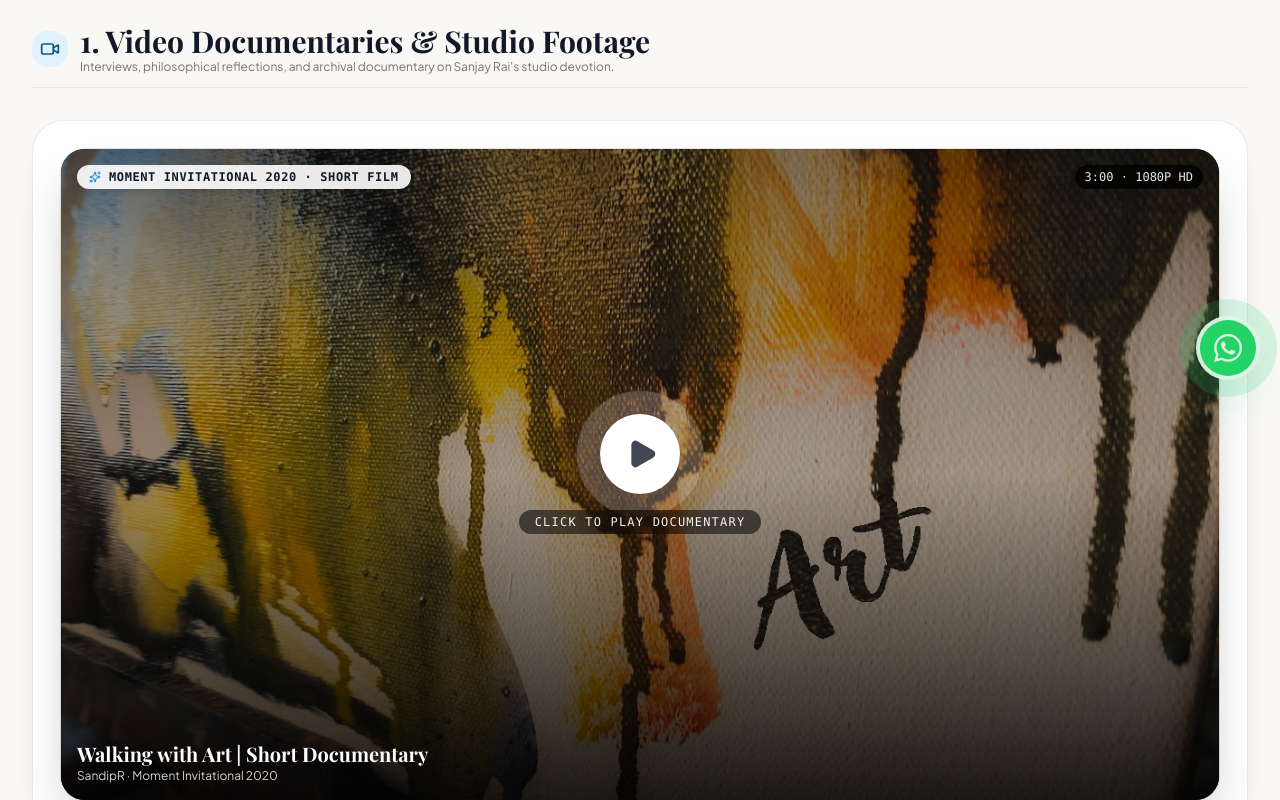
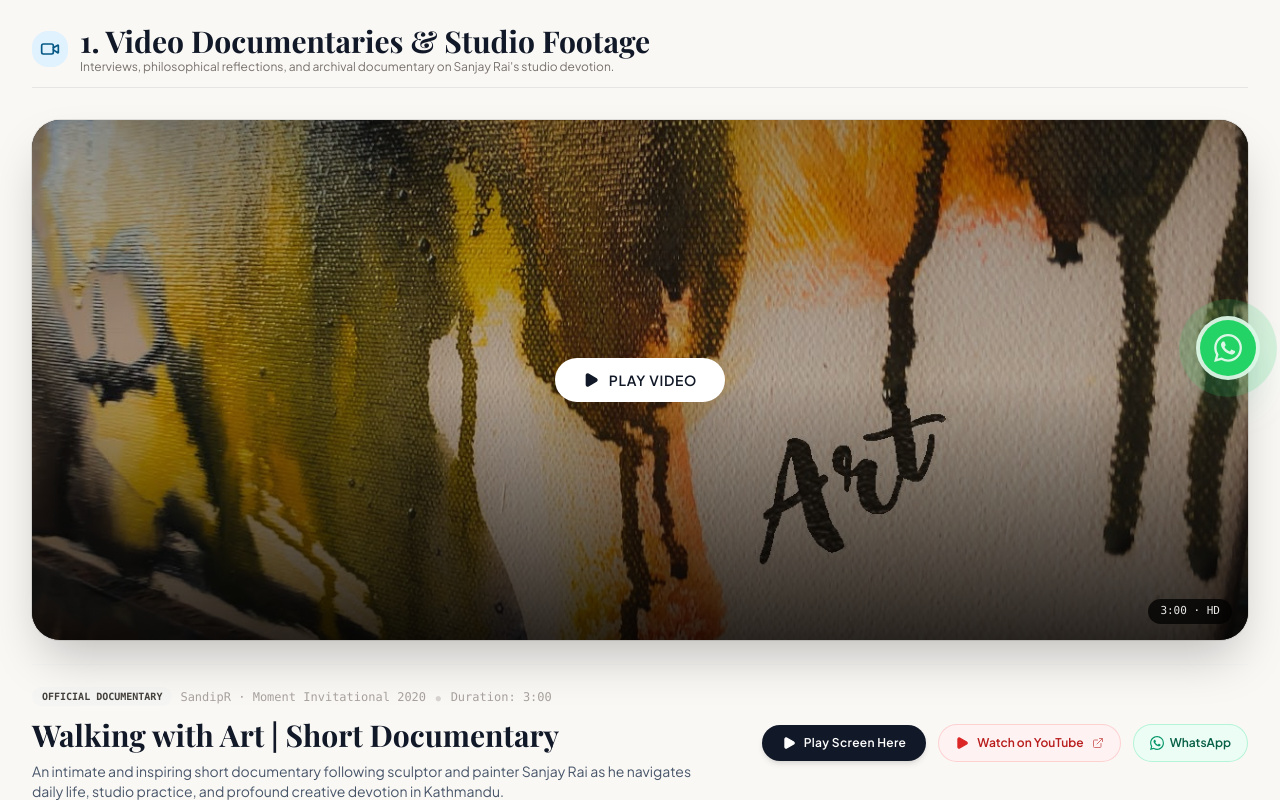
Before and after one commit to Prakash0m/sanjayrai, a React (Vite) app: page /media in a window 1280 px wide. Shown: the part 400-1200 px from the top of the page. Built offline with nearby package versions, Linux system fonts and the light colour scheme; the HTML template or start-up script is replaced by a standard one; a web font is replaced by a local one.

Commit message:
fix(media): remove top badge reference and add clean visible white pill play button with muted autoplay

```diff
--- a/src/pages/Media.tsx
+++ b/src/pages/Media.tsx
@@ -3,7 +3,7 @@ import { mediaVideos, mediaPublications, monographCatalogue } from '../data/port
 import { SmartImage } from '../components/SmartImage';
 import { getWhatsAppUrl } from '../config/site';
 import { WhatsAppIcon } from '../components/Icons';
-import { Video, BookOpen, FileText, Download, ExternalLink, Play, User, X, Sparkles } from 'lucide-react';
+import { Video, BookOpen, FileText, Download, ExternalLink, Play, User, X } from 'lucide-react';
 
 export const Media: React.FC = () => {
   const [activeVideo, setActiveVideo] = useState<string | null>(null);
@@ -47,14 +47,14 @@ export const Media: React.FC = () => {
 
           {/* Grand Featured Cinema Card */}
           {featuredVideo && (
-            <div className="group rounded-3xl sm:rounded-[32px] bg-white border border-stone-200/80 p-4 sm:p-7 shadow-xl shadow-stone-200/40 transition-all">
+            <div className="w-full">
 
-              {/* Cinema Screen Container (16:9 widescreen ratio) */}
-              <div className="relative aspect-video rounded-2xl sm:rounded-[24px] overflow-hidden bg-black shadow-2xl ring-1 ring-black/10">
+              {/* Cinema Screen Container (Widescreen Cinema Ratio) */}
+              <div className="relative w-full aspect-[21/9] min-h-[260px] max-h-[520px] rounded-2xl sm:rounded-[28px] overflow-hidden bg-black shadow-2xl ring-1 ring-black/10">
                 {activeVideo === featuredVideo.id ? (
                   <div className="relative w-full h-full">
                     <iframe
-                      src={`${featuredVideo.embedUrl}?autoplay=1&rel=0`}
+                      src={`${featuredVideo.embedUrl}?autoplay=1&mute=1&rel=0&modestbranding=1`}
                       title={featuredVideo.title}
                       className="w-full h-full border-0"
                       allow="accelerometer; autoplay; clipboard-write; encrypted-media; gyroscope; picture-in-picture; web-share"
@@ -62,7 +62,7 @@ export const Media: React.FC = () => {
                     />
                     <button
                       onClick={() => setActiveVideo(null)}
-                      className="absolute top-4 right-4 z-20 flex items-center space-x-1.5 px-3 py-1.5 rounded-full bg-black/80 hover:bg-black text-white text-xs font-mono tracking-wider backdrop-blur-md transition-all shadow-lg hover:scale-105 active:scale-95"
+                      className="absolute top-4 right-4 z-20 flex items-center space-x-1.5 px-4 py-2 rounded-full bg-black/80 hover:bg-black text-white text-xs font-mono tracking-wider backdrop-blur-md transition-all shadow-lg hover:scale-105 active:scale-95 cursor-pointer"
                     >
                       <X className="w-3.5 h-3.5" />
                       <span>Close Screen</span>
@@ -80,45 +80,27 @@ export const Media: React.FC = () => {
                       className="w-full h-full object-cover group-hover/screen:scale-105 transition-transform duration-700 filter brightness-95"
                     />
 
-                    {/* Cinematic Vignette Overlays */}
-                    <div className="absolute inset-0 bg-gradient-to-t from-black/85 via-black/25 to-black/40 group-hover/screen:via-black/15 transition-all duration-300" />
+                    {/* Subtle Vignette Overlay */}
+                    <div className="absolute inset-0 bg-gradient-to-t from-black/80 via-black/20 to-black/30 group-hover/screen:via-black/10 transition-all duration-300" />
 
-                    {/* Top Badges */}
-                    <div className="absolute top-4 left-4 right-4 flex items-center justify-between z-10">
-                      <div className="inline-flex items-center space-x-2 px-3 py-1 rounded-full bg-white/90 backdrop-blur-md text-[10px] sm:text-xs font-mono font-semibold tracking-wider text-ink-900 shadow-md">
-                        <Sparkles className="w-3 h-3 text-sky-600" />
-                        <span>MOMENT INVITATIONAL 2020 · SHORT FILM</span>
-                      </div>
-                      <div className="px-2.5 py-1 rounded-full bg-black/75 backdrop-blur-md text-[10px] sm:text-xs font-mono text-white/90 font-medium">
-                        {featuredVideo.duration} · 1080P HD
-                      </div>
+                    {/* Centered Clean White Pill Button (Second Image Reference - Simple & Visible) */}
+                    <div className="absolute inset-0 flex items-center justify-center z-10">
+                      <button
+                        type="button"
+                        onClick={(e) => {
+                          e.stopPropagation();
+                          setActiveVideo(featuredVideo.id);
+                        }}
+                        className="inline-flex items-center space-x-2.5 px-7 py-3 rounded-full bg-white hover:bg-stone-100 text-ink-900 text-xs sm:text-sm font-semibold tracking-wider uppercase shadow-2xl transition-all duration-200 hover:scale-105 active:scale-95 cursor-pointer"
+                      >
+                        <Play className="w-4 h-4 fill-current text-ink-900" />
+                        <span>Play Video</span>
+                      </button>
                     </div>
 
-                    {/* Centered Grand Glowing Play Button */}
-                    <div className="absolute inset-0 flex flex-col items-center justify-center z-10">
-                      <div className="relative flex items-center justify-center">
-                        {/* Outer pulsing ring */}
-                        <div className="absolute w-20 h-20 sm:w-24 sm:h-24 rounded-full bg-white/30 animate-ping pointer-events-none" />
-
-                        {/* Play button circle */}
-                        <div className="w-16 h-16 sm:w-20 sm:h-20 rounded-full bg-white text-ink-900 flex items-center justify-center shadow-2xl transition-all duration-300 group-hover/screen:scale-110 group-hover/screen:bg-sky-500 group-hover/screen:text-white">
-                          <Play className="w-7 h-7 sm:w-8 sm:h-8 fill-current ml-1" />
-                        </div>
-                      </div>
-
-                      <span className="mt-4 px-4 py-1 rounded-full bg-black/60 backdrop-blur-md text-white font-mono text-xs tracking-widest uppercase opacity-90 group-hover/screen:opacity-100 transition-opacity">
-                        Click to Play Documentary
-                      </span>
-                    </div>
-
-                    {/* Bottom Preview Overlay */}
-                    <div className="absolute bottom-4 left-4 right-4 z-10 hidden sm:block">
-                      <h4 className="font-serif text-lg sm:text-xl font-bold text-white drop-shadow-md">
-                        {featuredVideo.title}
-                      </h4>
-                      <p className="text-xs text-stone-300 font-sans line-clamp-1 drop-shadow-sm">
-                        {featuredVideo.director}
-                      </p>
+                    {/* Clean duration chip at bottom-right corner */}
+                    <div className="absolute bottom-4 right-4 z-10 px-3 py-1 rounded-full bg-black/75 backdrop-blur-md text-[11px] font-mono text-white/90 font-medium">
+                      {featuredVideo.duration} · HD
                     </div>
                   </div>
                 )}
```
